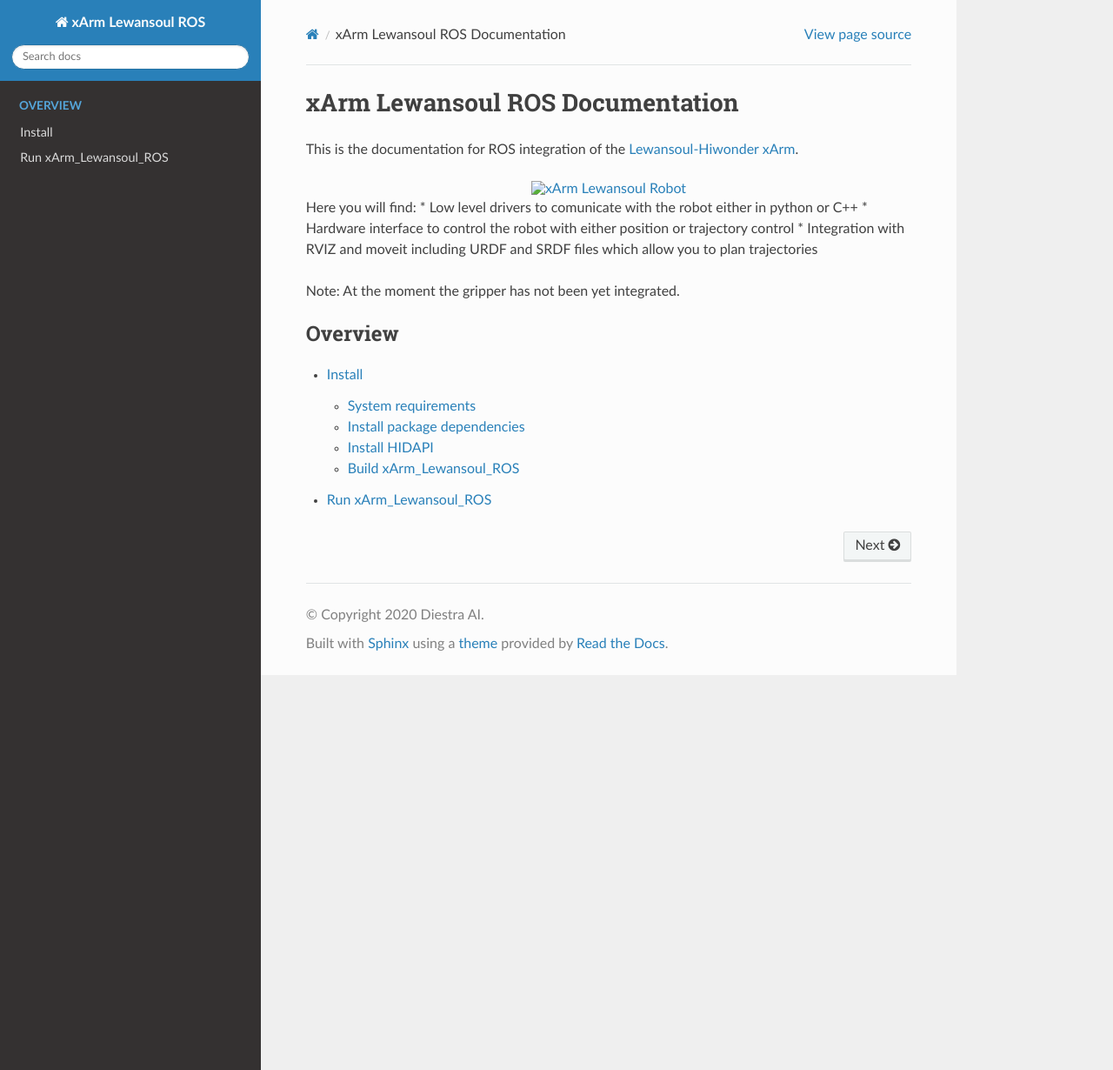
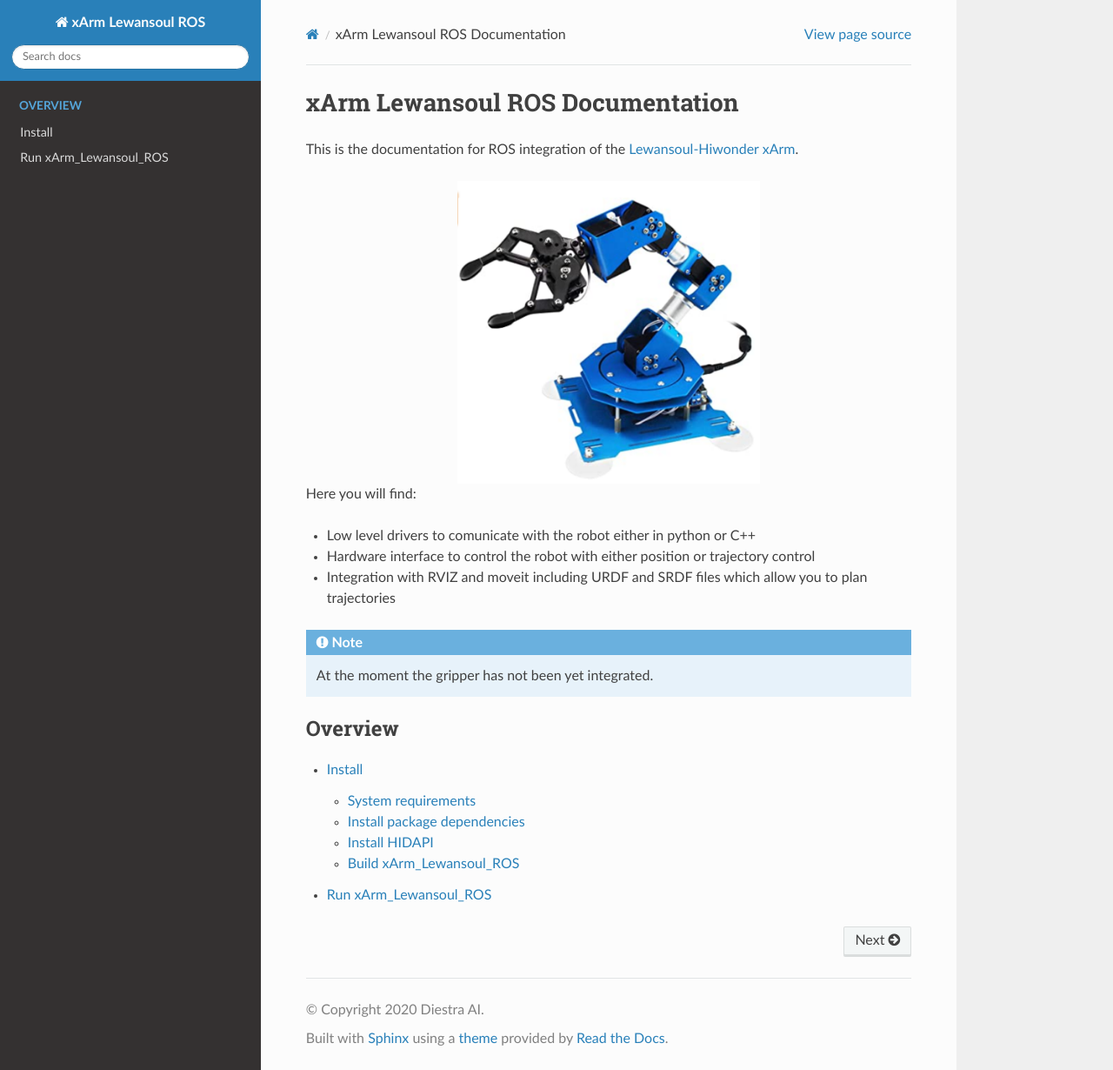
Before and after one commit to daira-ai/xArm_Lewansoul_ROS, a Sphinx documentation site: the page built from docs/index.rst, in a window 1280 px wide and 1230 px high. Shown: the whole window at 87% size. Built offline with Sphinx 7.4.7 and the Read the Docs theme 2.0.0, drawn with Linux system fonts in a browser that asks for light colours.

Commit message:
Update index.rst

```diff
--- a/docs/index.rst
+++ b/docs/index.rst
@@ -3,19 +3,19 @@ xArm Lewansoul ROS Documentation
 
 This is the documentation for ROS integration of the `Lewansoul-Hiwonder xArm <https://www.hiwonder.hk/collections/robotic-arm/products/xarm-hiwonder-6dof-bus-servo-robotic-arm-based-on-scratch-arduino-programmable-robotic-arm>`_.
 
-.. figure:: ../img/xArm.png
+.. figure:: img/xArm.png
     :width: 50%
     :align: center
     :alt: xArm Lewansoul Robot
 
 Here you will find:
+
 * Low level drivers to comunicate with the robot either in python or C++
 * Hardware interface to control the robot with either position or trajectory control
 * Integration with RVIZ and moveit including URDF and SRDF files which allow you to plan trajectories
 
-Note: At the moment the gripper has not been yet integrated.
-
-
+.. note::
+   At the moment the gripper has not been yet integrated.
 
 .. toctree::
    :maxdepth: 2
```
